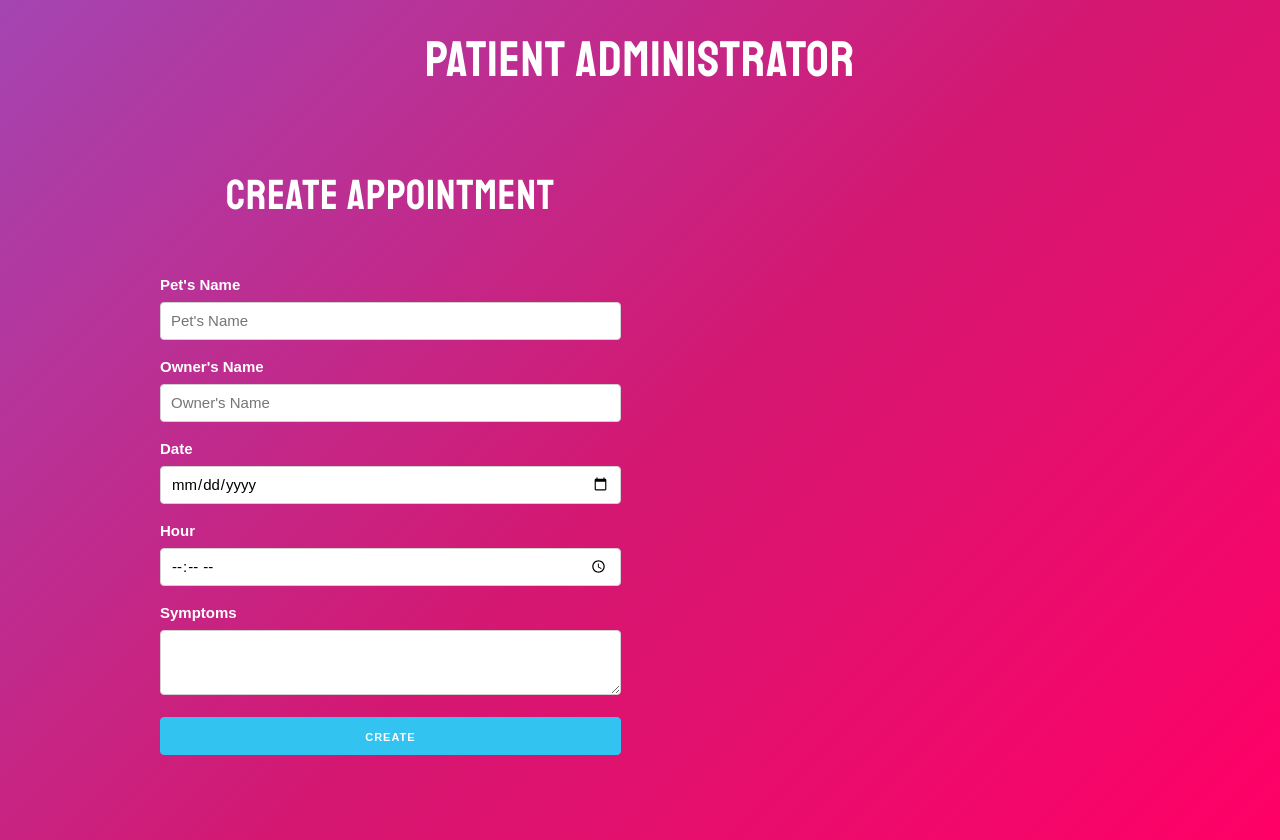
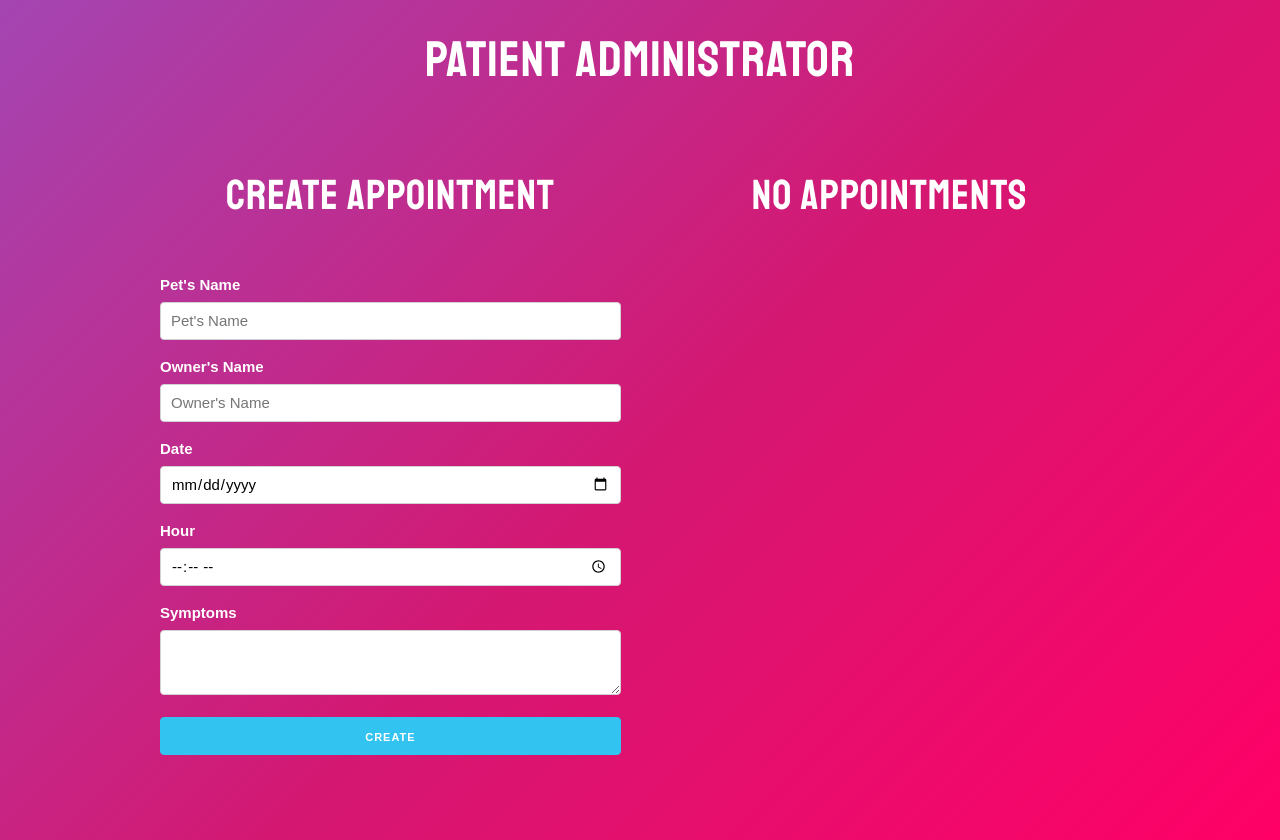
Before and after one commit to fr-me-jim/vet_appointments_hooks, a React (Create React App) app: page / in a window 1280 px wide. Built offline with nearby package versions, Linux system fonts and the light colour scheme.

Commit message:
+ conditional header rendering

```diff
--- a/src/App.js
+++ b/src/App.js
@@ -1,6 +1,7 @@
 import React, {useState, Fragment} from 'react';
 import Form from './components/Form';
 import Appointment from './components/Appointment';
+import { appendFile } from 'fs';
 
 function App() {
 
@@ -22,7 +23,10 @@ function App() {
     newAppointments.splice(index, 1);
     setAppointments(newAppointments);
 
-}
+  }
+
+  //conditional header rendering
+  const title = appointments.length === 0 ? 'No Appointments' : 'Manage Appointments';
 
   return (
     <Fragment>
@@ -34,6 +38,7 @@ function App() {
           </div>
 
           <div className="one-half column">
+            <h2>{title}</h2>
             {appointments.map((apntmt, index) => (
               <Appointment
                 key={index}
```
